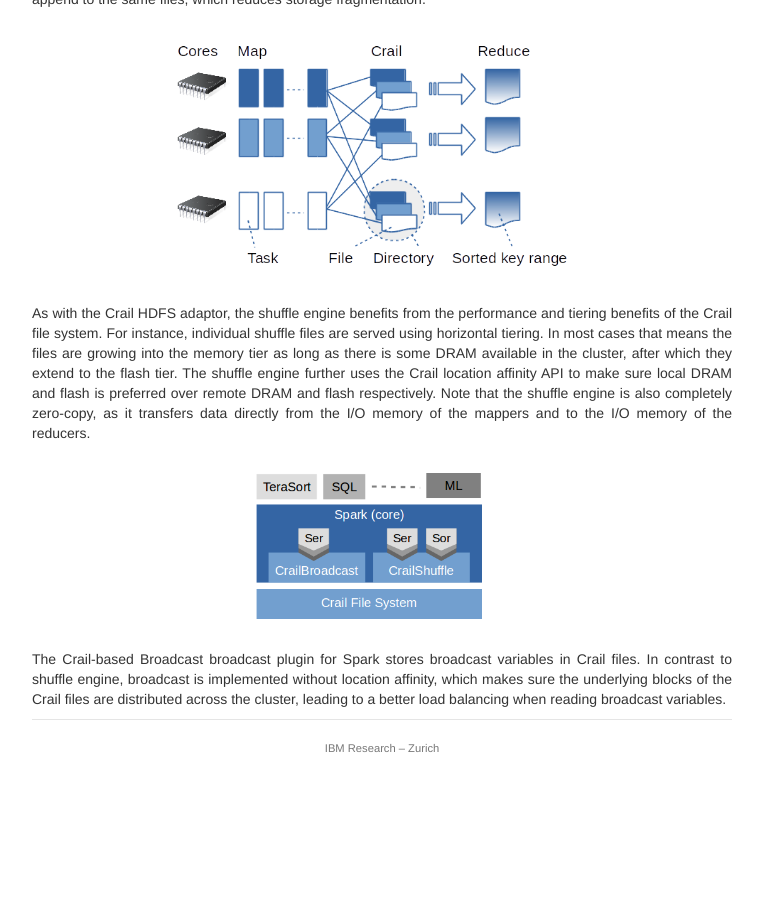
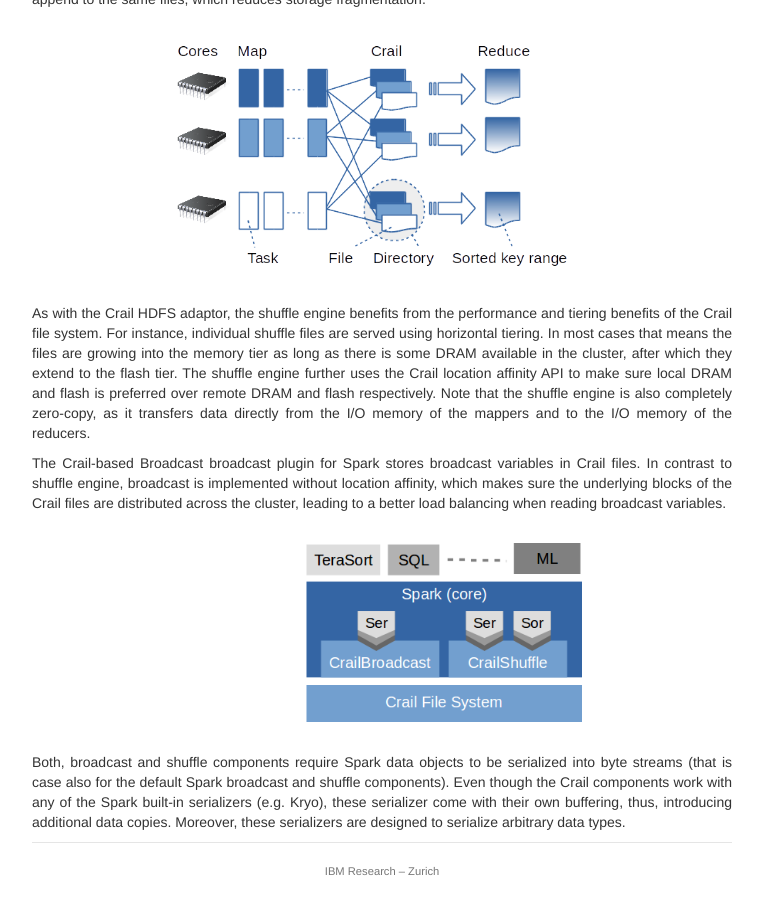
Before and after one commit to apache/incubator-crail-website, a Jekyll site: the page built from docs/index.md, in a window 1280 px wide and 900 px high, scrolled down 3204 px. Shown: the whole window, without its empty margins (258-1021 px from the left). Built offline with Jekyll 4.4.1, drawn with Linux system fonts in a browser that asks for light colours; before the commit the page ends 3981 px from its top, so only the background shows below that.

Commit message:
Update index.md

```diff
--- a/docs/index.md
+++ b/docs/index.md
@@ -117,12 +117,18 @@ As with the Crail HDFS adaptor, the shuffle engine benefits from the performance
 </p>
 </div>
 
-<br>
-<img src="http://crail.io/docs/serializer.png" width="450" align="middle">
-<br><br>
-
 <div style="text-align: justify">
 <p>
 The Crail-based Broadcast broadcast plugin for Spark stores broadcast variables in Crail files. In contrast to shuffle engine, broadcast is implemented without location affinity, which makes sure the underlying blocks of the Crail files are distributed across the cluster, leading to a better load balancing when reading broadcast variables.
 </p>
 </div>
+
+<br>
+<img src="http://crail.io/docs/serializer.png" width="550" align="middle">
+<br><br>
+
+<div style="text-align: justify">
+<p>
+Both, broadcast and shuffle components require Spark data objects to be serialized into byte streams (that is case also for the default Spark broadcast and shuffle components). Even though the Crail components work with any of the Spark built-in serializers (e.g. Kryo), these serializer come with their own buffering, thus, introducing additional data copies. Moreover, these serializers are designed to serialize arbitrary data types.
+</p>
+</div>
```
